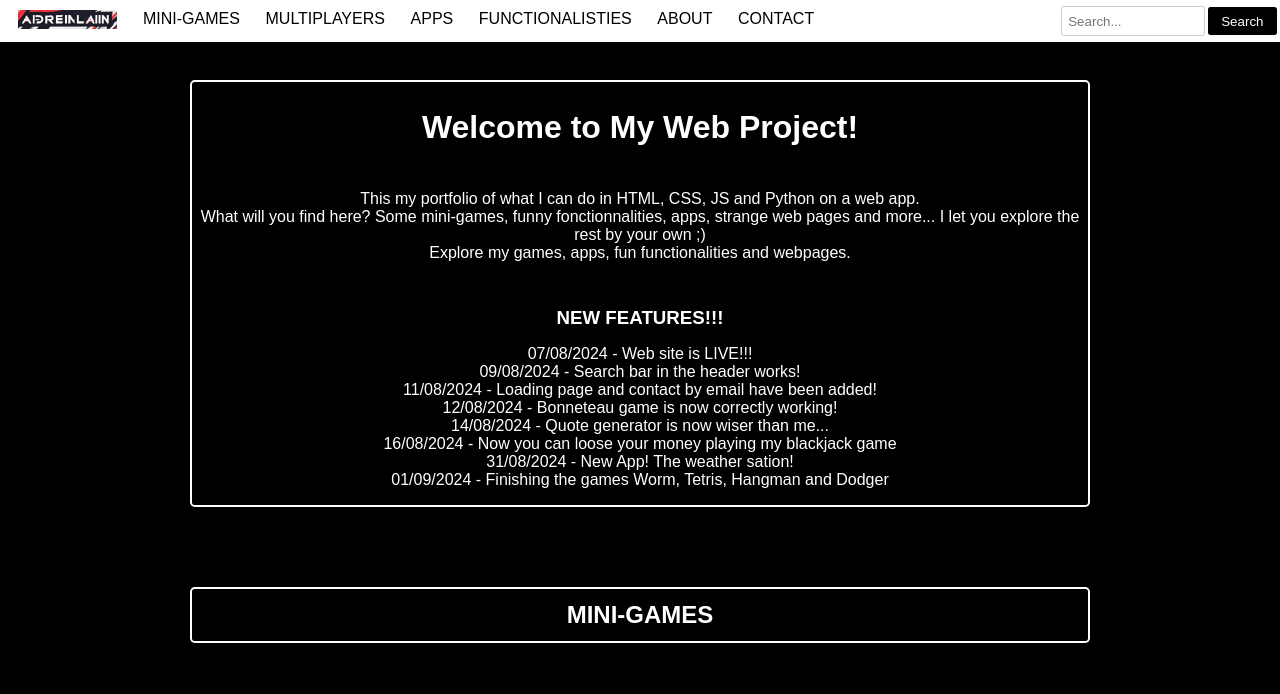
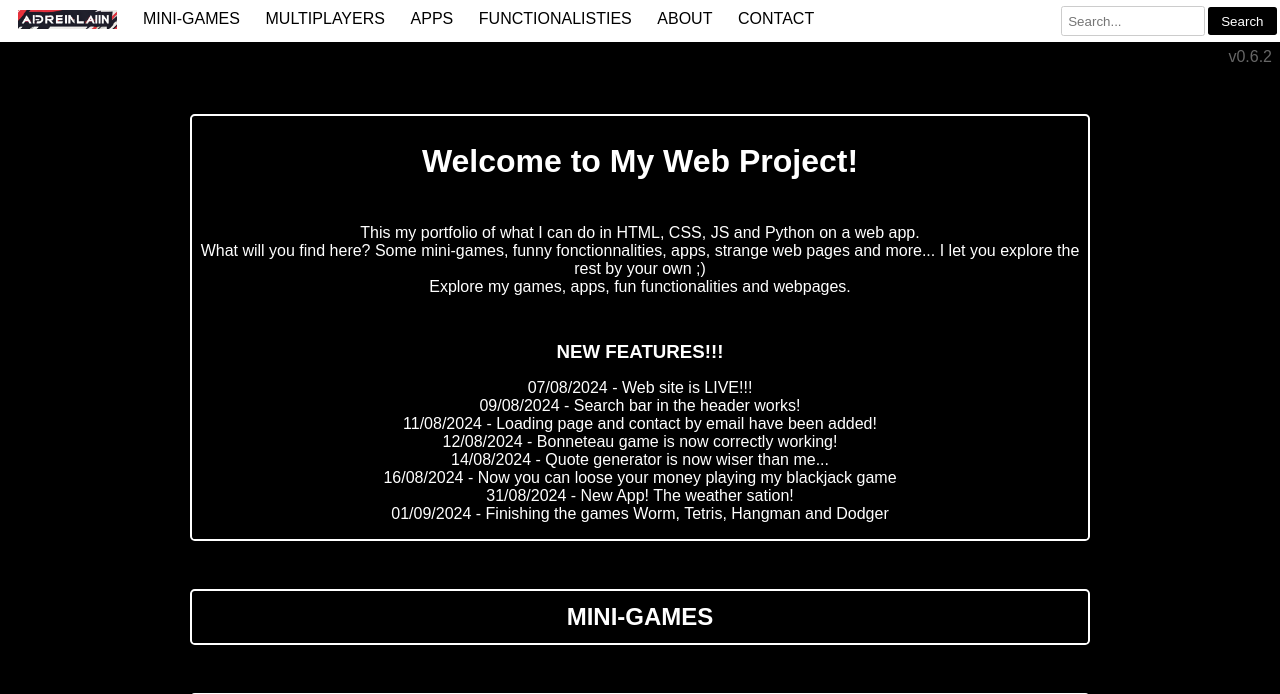
Before and after one commit to CroooC/adrein, a Django app: page / in a window 1280 px wide. Shown: the top 694 px of the page. Run offline with Django 4.2, Linux system fonts and the light colour scheme; data that the repository does not hold is empty.

Commit message:
Resolving CSS/JS problems on games 2/x

```diff
--- a/ADR/facade/static/facade/css/index.css
+++ b/ADR/facade/static/facade/css/index.css
@@ -65,11 +65,17 @@ section a:hover {
 }
 
 #welcome-section, #apps-section, #games-section, #multi-games-section, #functionalities-section, #search-section {
-    margin: 5em auto 1em auto;
+    margin: 3em auto 1em auto;
     text-align: center;
     border: 0.125em solid #fff;
     border-radius: 0.3em;
     width: 70%;
+}
+
+#version p {
+    color: #666;
+    text-align: right;
+    padding: 3rem 0.5rem 0 0;
 }
 
 
--- a/ADR/facade/templates/facade/index.html
+++ b/ADR/facade/templates/facade/index.html
@@ -10,6 +10,9 @@
 
 {% block content %}
     <div id="home-page">
+        <div id="version">
+            <p>v0.6.2</p>
+        </div>
         <section id="welcome-section">
             <h1>Welcome to My Web Project!</h1><br>
             <p>This my portfolio of what I can do in HTML, CSS, JS and Python on a web app.<br>
```
